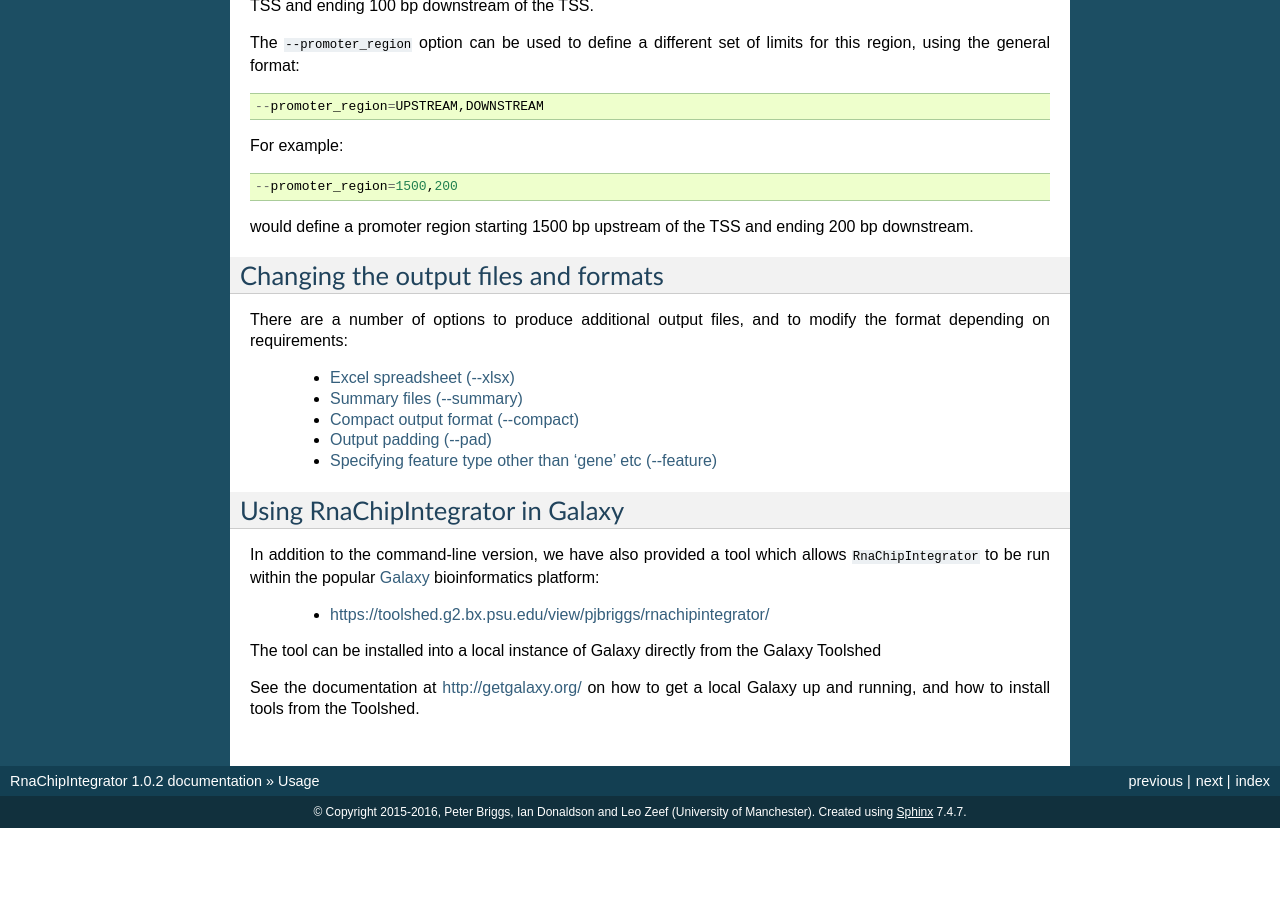
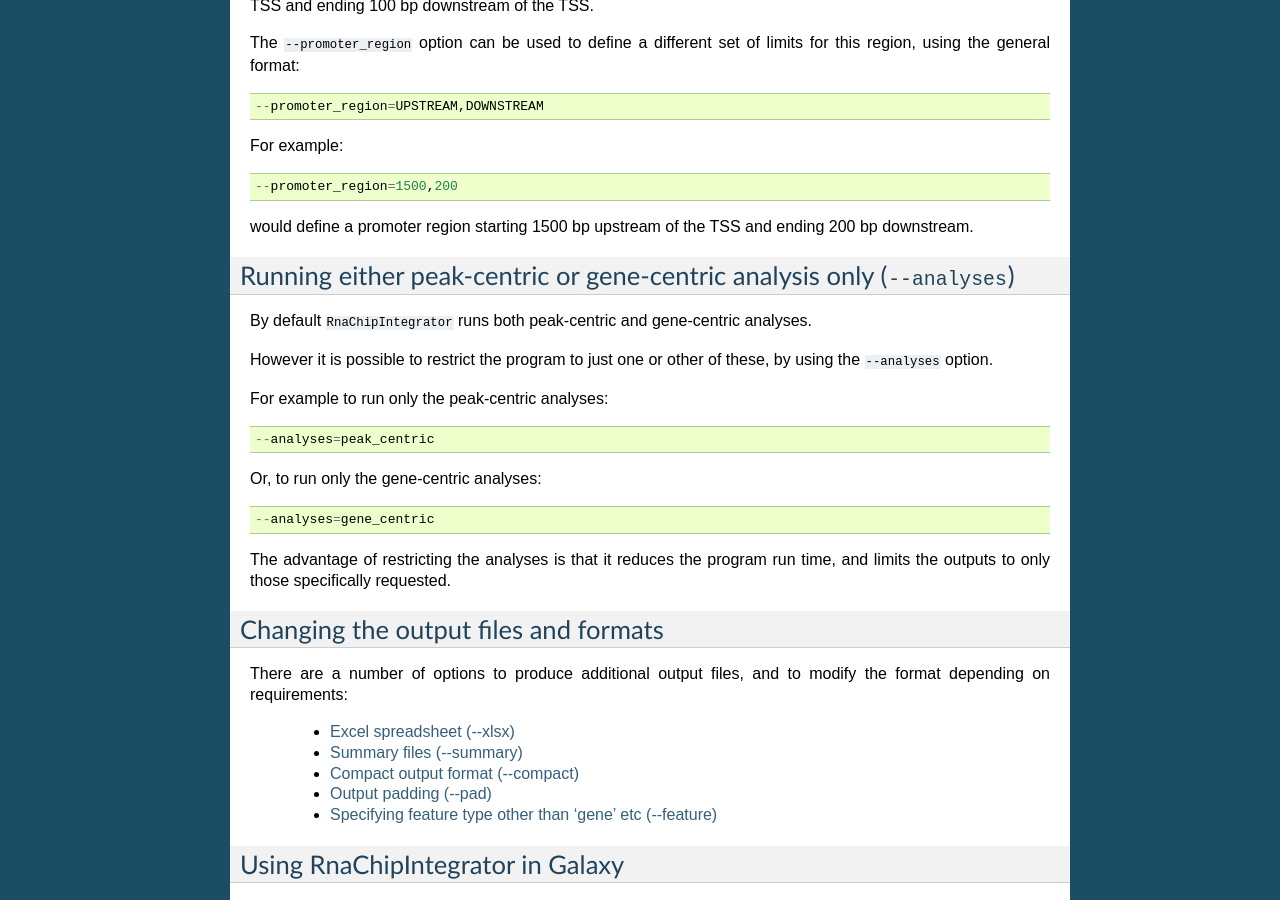
Before and after one commit to fls-bioinformatics-core/RnaChipIntegrator, a Sphinx documentation site: the page built from docs/usage.rst, in a window 1280 px wide and 900 px high, scrolled down 2069 px. Built offline with Sphinx 7.4.7, drawn with Linux system fonts in a browser that asks for light colours; before the commit the page ends 2897 px from its top, so only the background shows below that; some of the changed text lies outside the part shown.

Commit message:
Update docs to include the --analyses option.

```diff
--- a/docs/usage.rst
+++ b/docs/usage.rst
@@ -139,6 +139,29 @@
 would define a promoter region starting 1500 bp upstream of the
 TSS and ending 200 bp downstream.
 
+.. _analyses_option:
+
+Running either peak-centric or gene-centric analysis only (``--analyses``)
+--------------------------------------------------------------------------
+
+By default ``RnaChipIntegrator`` runs both peak-centric and
+gene-centric analyses.
+
+However it is possible to restrict the program to just one or
+other of these, by using the ``--analyses`` option.
+
+For example to run only the peak-centric analyses::
+
+    --analyses=peak_centric
+
+Or, to run only the gene-centric analyses::
+
+    --analyses=gene_centric
+
+The advantage of restricting the analyses is that it reduces the
+program run time, and limits the outputs to only those specifically
+requested.
+
 Changing the output files and formats
 -------------------------------------
 
```
